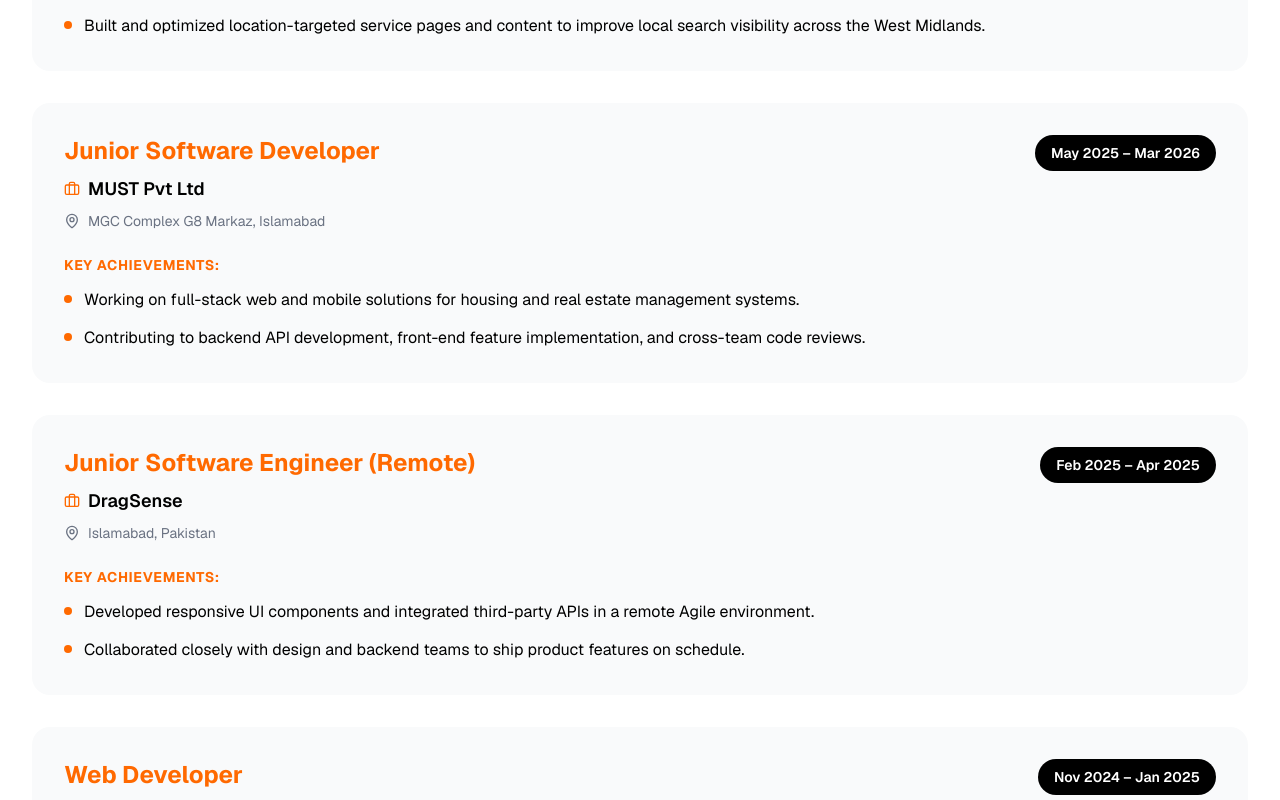
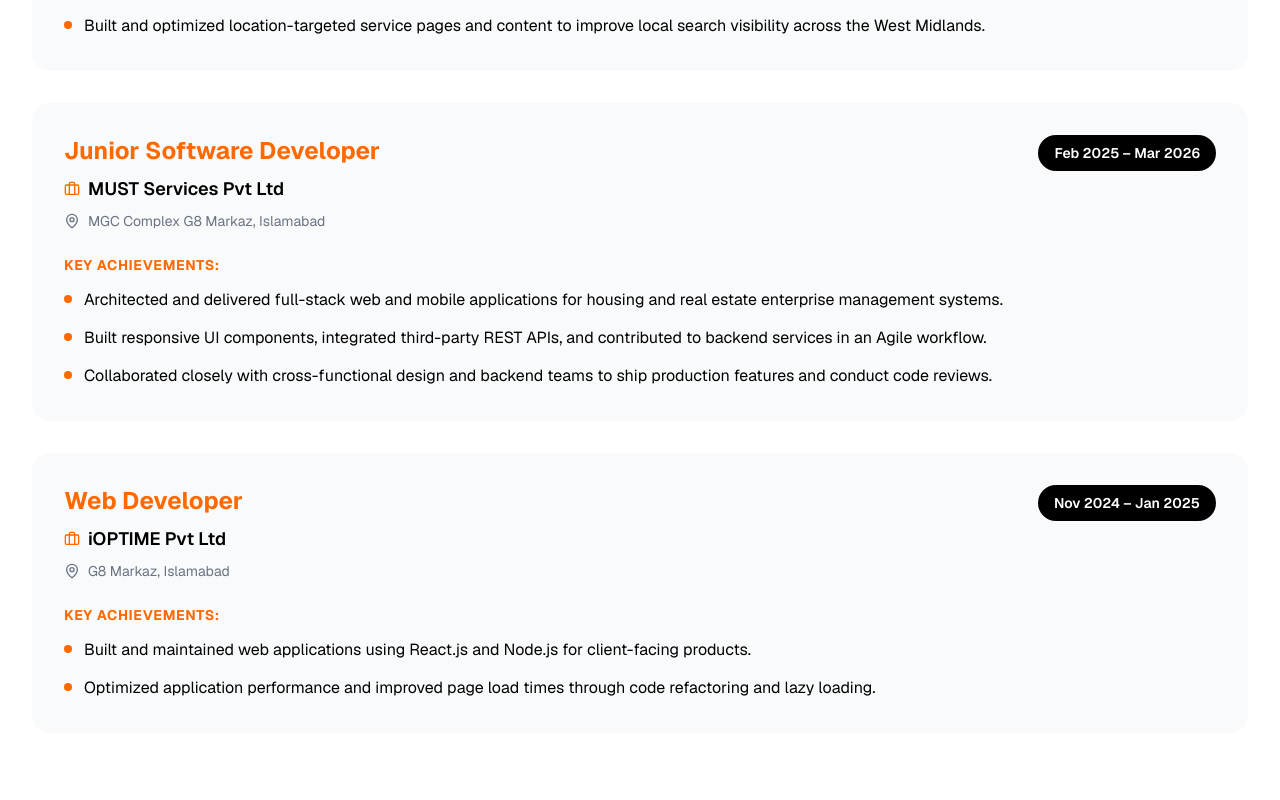
Before and after one commit to rizwanabdullah11/rizwan-podrtfolio, a Next.js app: page / in a window 1280 px wide. Shown: the part 2340-3140 px from the top of the page. Built offline with nearby package versions, Linux system fonts and the light colour scheme.

Commit message:
here I fixed an project and experience section

```diff
--- a/src/data/experience.ts
+++ b/src/data/experience.ts
@@ -18,28 +18,16 @@
   },
   {
     title: "Junior Software Developer",
-    company: "MUST Pvt Ltd",
+    company: "MUST Services Pvt Ltd",
     location: "MGC Complex G8 Markaz, Islamabad",
-    period: "May 2025 – Mar 2026",
+    period: "Feb 2025 – Mar 2026",
     gradient: "from-orange-500 to-amber-500" /* taste-skill-ignore */,
     bgGradient: "bg-white",
     borderColor: "border-0",
     achievements: [
-      "Working on full-stack web and mobile solutions for housing and real estate management systems.",
-      "Contributing to backend API development, front-end feature implementation, and cross-team code reviews."
-    ]
-  },
-  {
-    title: "Junior Software Engineer (Remote)",
-    company: "DragSense",
-    location: "Islamabad, Pakistan",
-    period: "Feb 2025 – Apr 2025",
-    gradient: "from-orange-500 to-amber-500" /* taste-skill-ignore */,
-    bgGradient: "bg-white",
-    borderColor: "border-0",
-    achievements: [
-      "Developed responsive UI components and integrated third-party APIs in a remote Agile environment.",
-      "Collaborated closely with design and backend teams to ship product features on schedule."
+      "Architected and delivered full-stack web and mobile applications for housing and real estate enterprise management systems.",
+      "Built responsive UI components, integrated third-party REST APIs, and contributed to backend services in an Agile workflow.",
+      "Collaborated closely with cross-functional design and backend teams to ship production features and conduct code reviews."
     ]
   },
   {
--- a/src/data/projects.ts
+++ b/src/data/projects.ts
@@ -3,12 +3,12 @@
 export const projects: Project[] = [
   // ── Mobile Apps (React Native) ──────────────────────────────────────────────
   {
-    title: "Cross-Platform Mobile Banking App",
-    tech: "React Native, Redux, Firebase, Biometric Auth",
+    title: "Mmall E-Commerce Mobile App",
+    tech: "React Native, Redux Toolkit, Node.js, Stripe, Push Notifications",
     category: "React Native Mobile",
     description: [
-      "Built secure mobile banking application with biometric authentication, real-time transactions, and offline capabilities",
-      "Implemented push notifications, deep linking, and direct integration with banking APIs for iOS and Android platforms"
+      "Engineered full-featured e-commerce mobile application featuring product catalogs, advanced category filters, cart management, and secure multi-currency payment checkout",
+      "Integrated real-time order tracking, push notification alerts for discount deals, and biometric authentication for frictionless customer experience"
     ],
     gradient: "from-orange-500 to-amber-500" /* taste-skill-ignore */,
     isPrivate: true,
@@ -16,36 +16,37 @@
     type: "mobile"
   },
   {
-    title: "React Native E-Commerce Mobile App",
-    tech: "React Native, Redux Toolkit, Stripe, Push Notifications",
+    title: "AAN Television Mobile App",
+    tech: "React Native, HLS Video Streaming, Redux, Firebase Cloud Messaging",
     category: "React Native Mobile",
     description: [
-      "Developed full-featured e-commerce mobile app with product catalog, shopping cart, secure payments, and order tracking",
-      "Integrated real-time inventory management, push notifications for order updates, and one-step checkout flow"
+      "Developed live broadcast and on-demand streaming mobile app for AAN Television with adaptive HLS video playback and low-latency streaming",
+      "Implemented program guides (EPG), breaking news notifications, social show sharing, and background audio streaming across iOS and Android"
+    ],
+    gradient: "from-orange-500 to-amber-500" /* taste-skill-ignore */,
+    isPrivate: true,
+    featured: true,
+    type: "mobile"
+  },
+  {
+    title: "MNews News Channel Mobile App",
+    tech: "React Native, TypeScript, REST APIs, Offline Cache, Push Notifications",
+    category: "React Native Mobile",
+    description: [
+      "Built high-traffic news delivery mobile application with category browsing, breaking news ticker, video reporting, and offline article caching",
+      "Implemented personalized topic feeds, instant breaking news alert engine, and bookmarking for reading articles on-the-go"
     ],
     gradient: "from-orange-500 to-amber-500" /* taste-skill-ignore */,
     isPrivate: true,
     type: "mobile"
   },
   {
-    title: "React Native Food Delivery App",
-    tech: "React Native, Redux Toolkit, Google Maps API, Firebase",
+    title: "Grocery Delivery Mobile App",
+    tech: "React Native, Google Maps API, Redux Toolkit, Socket.io, Firebase",
     category: "React Native Mobile",
     description: [
-      "Built a real-time food delivery app with live order tracking, restaurant listings, and in-app payments",
-      "Integrated Google Maps for delivery tracking, push notifications for order status updates, and smooth animations"
-    ],
-    gradient: "from-orange-500 to-amber-500" /* taste-skill-ignore */,
-    isPrivate: true,
-    type: "mobile"
-  },
-  {
-    title: "React Native Chat Application",
-    tech: "React Native, Firebase, WebSocket, Push Notifications",
-    category: "React Native Mobile",
-    description: [
-      "Developed a real-time messaging app with one-on-one and group chat, media sharing, and read receipts",
-      "Implemented Firebase Realtime Database for instant messaging, push notifications, and online presence indicators"
+      "Developed on-demand hyperlocal grocery shopping and delivery app featuring store inventory browsing, real-time rider GPS tracking, and scheduled delivery slots",
+      "Integrated live order dispatching, digital wallet payments, push status updates, and customer support chat"
     ],
     gradient: "from-orange-500 to-amber-500" /* taste-skill-ignore */,
     isPrivate: true,
@@ -59,63 +60,66 @@
     tech: "Next.js, TypeScript, ShadCN UI, Tailwind CSS, Role-Based Access Control",
     category: "Enterprise RBAC",
     description: [
-      "Built an enterprise multi-tenant management portal inspired by ISSO standards with end-to-end Role-Based Access Control (RBAC)",
-      "Implemented dedicated workflows and permission tiers for Super Admin, Organization, Employee, and Compliance Auditor roles with audit logging and data analytics"
+      "Engineered an enterprise-grade administration and governance portal with multi-tenant architecture and fine-grained Role-Based Access Control (RBAC)",
+      "Implemented complete separation of duties across 4 distinct roles: Admin, Organization Manager, Staff Member, and Auditor with immutable audit logs",
+      "Built responsive analytical dashboards with data export (CSV/PDF), user session management, and automated security event tracking"
     ],
     gradient: "from-orange-500 to-amber-500" /* taste-skill-ignore */,
     featured: true,
     type: "web"
   },
   {
-    title: "WOW Gutters Ltd Service Platform",
+    title: "WOW Gutters Ltd (Live Commercial Platform)",
     url: "https://wowgutters.co.uk",
-    tech: "Next.js, TypeScript, Tailwind CSS, Technical SEO",
+    tech: "Next.js, TypeScript, Tailwind CSS, Technical & Local SEO",
     category: "Technical & Local SEO",
     description: [
-      "Built a high-performance commercial service platform for exterior cleaning and gutter maintenance in the UK",
-      "Engineered comprehensive SEO architecture with structured schema, automated quote generation, high Core Web Vitals scores, and top search engine rankings"
+      "Led end-to-end technical, on-page, and local SEO architecture for a leading UK gutter cleaning and repair service company",
+      "Implemented schema.org LocalBusiness structured data, optimized OpenGraph/Twitter cards, and established semantic heading hierarchy",
+      "Achieved sub-second Core Web Vitals (LCP < 1.2s, CLS 0), configured XML sitemaps, robots directives, and built high-converting quote request funnels"
     ],
     gradient: "from-orange-500 to-amber-500" /* taste-skill-ignore */,
     featured: true,
     type: "web"
   },
   {
-    title: "Birmingham Gutter Cleaning Services",
+    title: "Gutter Cleaning Birmingham Services",
     url: "http://guttercleaningbirmingham.services/",
-    tech: "Next.js, TypeScript, Tailwind CSS, Local SEO",
+    tech: "Next.js, Tailwind CSS, Local SEO, Schema Markup",
     category: "Technical & Local SEO",
     description: [
-      "Engineered a high-converting local service platform with automated quote calculation and instant customer booking",
-      "Executed comprehensive SEO architecture: local keyword targeting across 40+ West Midlands zones, schema markup, OpenGraph metadata, and Core Web Vitals optimization"
+      "Architected location-targeted SEO strategy targeting high-intent commercial keywords across Birmingham and West Midlands areas",
+      "Built geo-targeted landing page structure with embedded Google Maps optimization and location-specific service schemas",
+      "Optimized technical site architecture for maximum crawl efficiency, mobile usability, and direct call-to-action conversion paths"
     ],
     gradient: "from-orange-500 to-amber-500" /* taste-skill-ignore */,
     featured: true,
     type: "web"
   },
   {
-    title: "Grey Gutters Commercial & Domestic Services",
+    title: "Grey Gutters Commercial Platform",
     url: "https://greygutters.com/",
-    tech: "Next.js, TypeScript, Tailwind CSS, Technical SEO",
+    tech: "React.js, Next.js, Technical SEO, Performance Optimization",
     category: "Technical & Local SEO",
     description: [
-      "Developed a modern web application for residential & commercial gutter cleaning and exterior maintenance",
-      "Implemented end-to-end SEO strategy: semantic HTML, dynamic sitemaps, structured service data, fast SSR, and top organic SERP ranking performance"
+      "Delivered full SEO optimization package including keyword mapping, meta title & description engineering, and internal link graph restructuring",
+      "Improved mobile responsiveness, optimized asset delivery pipelines, and configured canonical tags to prevent duplicate content indexing",
+      "Established comprehensive search console monitoring, resolving crawl errors and boosting organic impressions"
     ],
     gradient: "from-orange-500 to-amber-500" /* taste-skill-ignore */,
-    featured: true,
     type: "web"
   },
   {
     title: "Prime Roof Works UK",
     url: "https://primeroofworks.co.uk/",
-    tech: "Next.js, TypeScript, Tailwind CSS, SEO Optimization",
+    tech: "Next.js, Tailwind CSS, Local SEO, Conversion Rate Optimization",
     category: "Technical & Local SEO",
     description: [
-      "Built a professional roofing and exterior renovation web platform featuring quotation inquiries and service galleries",
-      "Delivered complete SEO optimization: meta tags architecture, optimized image delivery, structured breadcrumbs, and local citation integration"
+      "Planned and executed local search engine optimization strategy for commercial roofing and repair services across the UK",
+      "Configured rich snippet markup, service area geo-coordinates, customer review schemas, and lightning-fast static page generation",
+      "Designed and developed responsive quote booking flows that dramatically increased organic mobile inquiry volume"
     ],
     gradient: "from-orange-500 to-amber-500" /* taste-skill-ignore */,
-    featured: true,
     type: "web"
   },
   {
```
